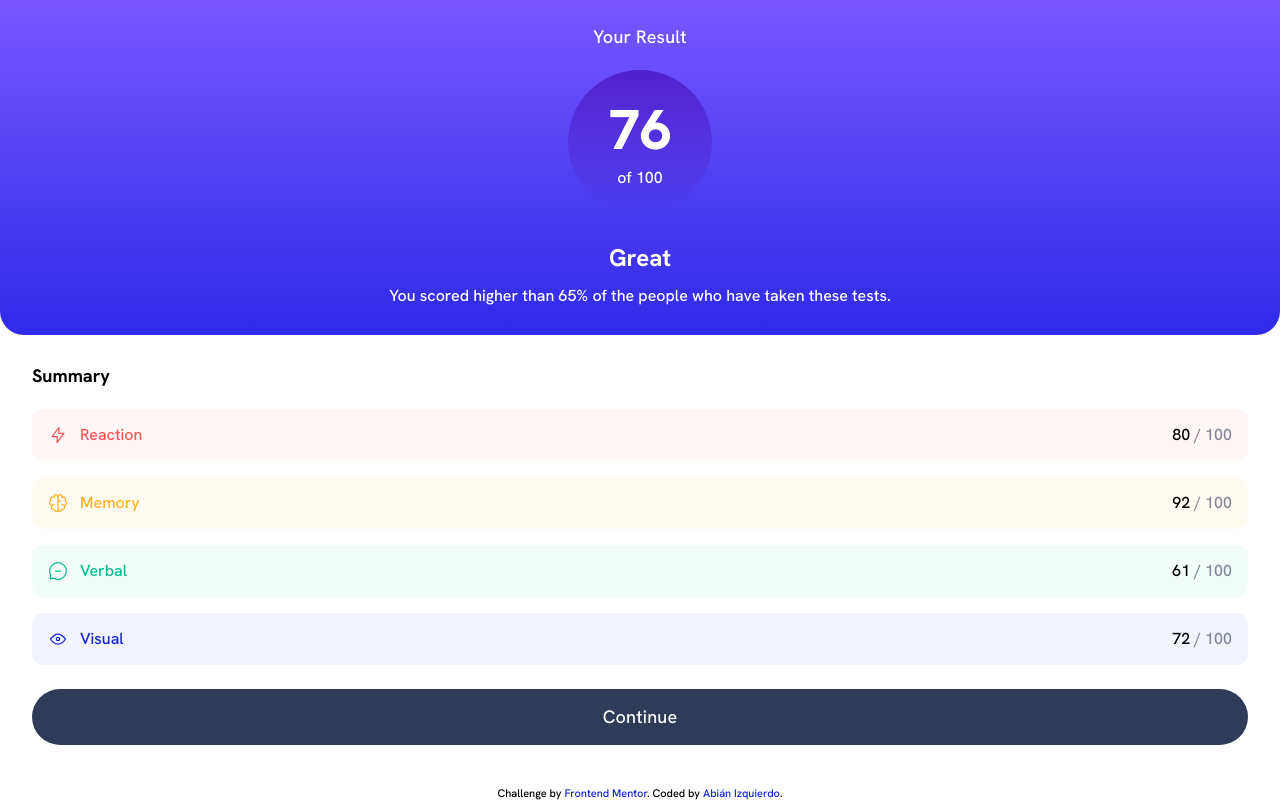
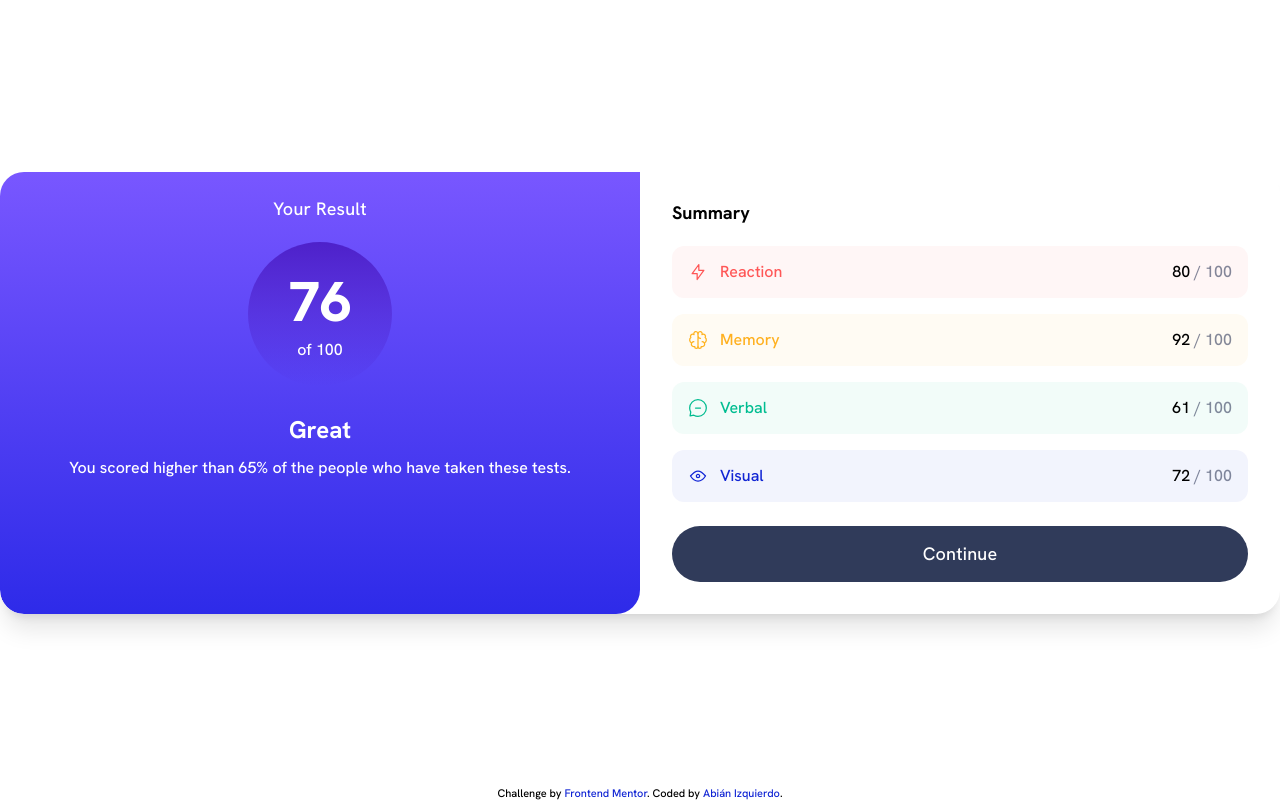
Before and after one commit to abizmo/results-summary-component, a React (Vite) app: page / in a window 1280 px wide. Built offline with nearby package versions, Linux system fonts and the light colour scheme.

Commit message:
chore: Change results container

```diff
--- a/src/components/Results/Results.jsx
+++ b/src/components/Results/Results.jsx
@@ -11,7 +11,7 @@ import {
 } from './components';
 
 function Results({ children }) {
-  return <div className="md:container md:mx-auto">{children}</div>;
+  return <div className="md:container md:mx-auto md:grid md:grid-cols-2 md:place-self-center md:rounded-3xl md:overflow-hidden md:shadow-xl">{children}</div>;
 }
 
 Results.propTypes = {
```
